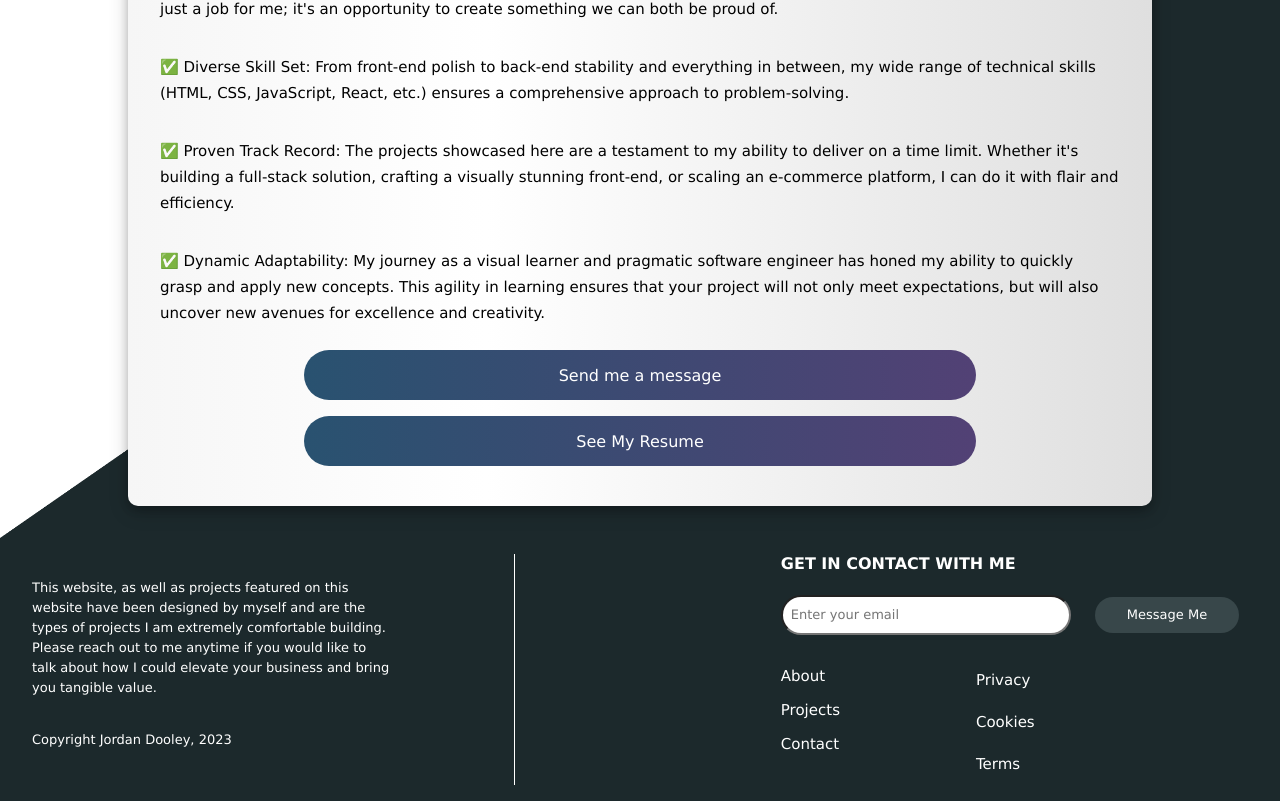
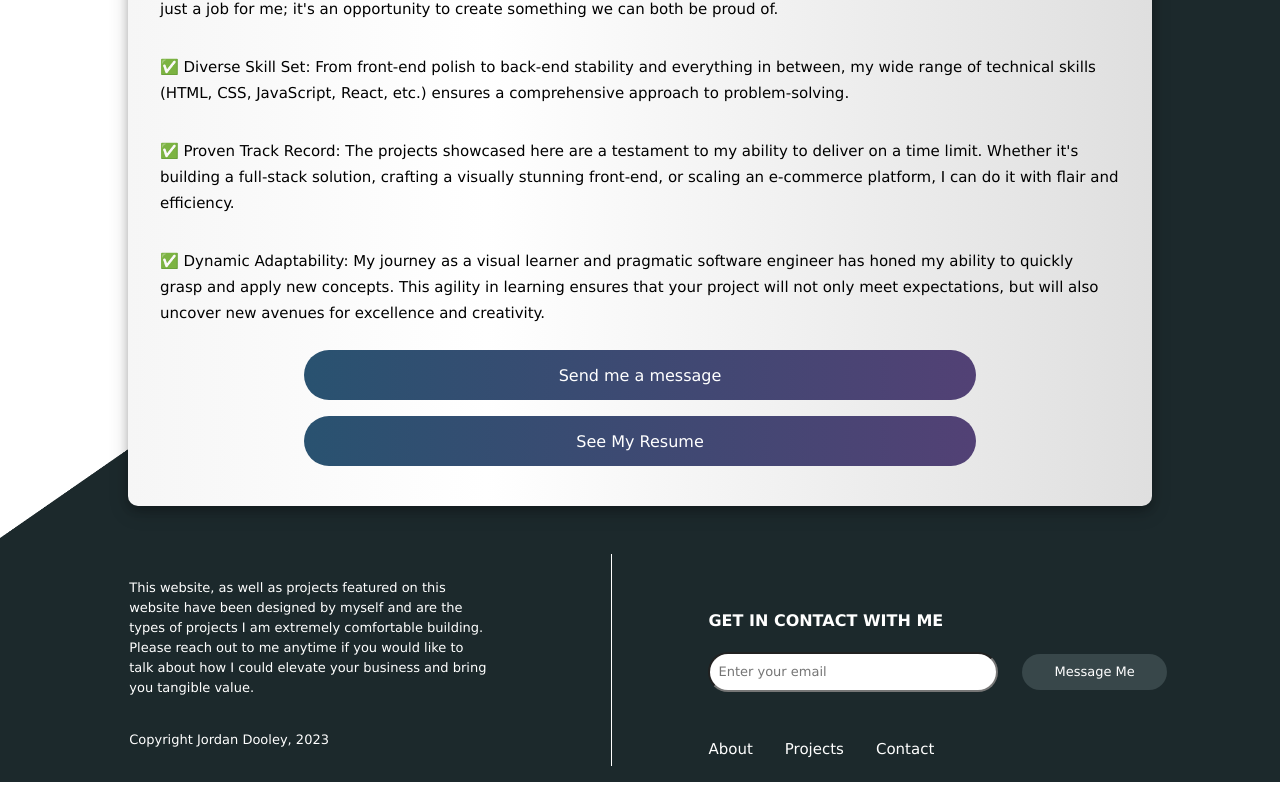
Before and after one commit to jaydools/portfolio, a React (Create React App) app: page / in a window 1280 px wide. Shown: the part 2337-3138 px from the top of the page. Built offline with nearby package versions, Linux system fonts and the light colour scheme.

Commit message:
changed the footer layout

```diff
--- a/src/components/Footer/Footer.js
+++ b/src/components/Footer/Footer.js
@@ -45,17 +45,6 @@ export default function Footer() {
                                 Contact
                             </a>
                         </div>
-                        <div className="footer__right-linksright">
-                            <a href="" className="footer-right__content-right">
-                                Privacy
-                            </a>
-                            <a href="" className="footer-right__content-right">
-                                Cookies
-                            </a>
-                            <a href="" className="footer-right__content-right">
-                                Terms
-                            </a>
-                        </div>
                     </div>
                 </div>
             </div>
--- a/src/components/Footer/Footer.scss
+++ b/src/components/Footer/Footer.scss
@@ -10,7 +10,7 @@
 
     @include tablet {
         flex-direction: row;
-        justify-content: space-between;
+        justify-content: center;
     }
 
     &__right-linksright {
@@ -18,6 +18,7 @@
         flex-direction: column;
     }
 }
+
 .footer-left {
     @include tablet {
         width: 40%;
@@ -52,10 +53,18 @@
         color: $white;
     }
 }
+
 .footer-right {
+    display: flex;
+    flex-direction: column;
+    align-items: baseline;
+    justify-content: flex-end;
+
     @include tablet {
-        width: 40%;
+        // width: 40%;
+        margin-left: 5rem;
     }
+
     &__heading {
         display: flex;
         flex-direction: column;
@@ -109,30 +118,26 @@
         display: flex;
         flex-flow: row nowrap;
         color: $white;
-        padding-left: 1rem;
-    }
 
-    &__links {
-        display: flex;
-        flex-direction: row;
+        @include tablet {
+            justify-content: flex-end;
+            margin-right: 3rem;
+            padding-top: 1rem;
+        }
     }
 
     &__linksleft {
         display: flex;
         flex-direction: column;
-        padding-right: 6rem;
+
+        @include tablet {
+            align-items: flex-end;
+            flex-direction: row;
+        }
     }
 
     &__content-left {
-        margin-right: 2rem;
-        padding: 0.25rem 0;
-        @include mobileP1;
-    }
-
-    &__content-right {
-        margin-right: 2rem;
-
-        padding: 0.5rem;
+        padding: 0.25rem 1rem;
         @include mobileP1;
     }
 }
```
